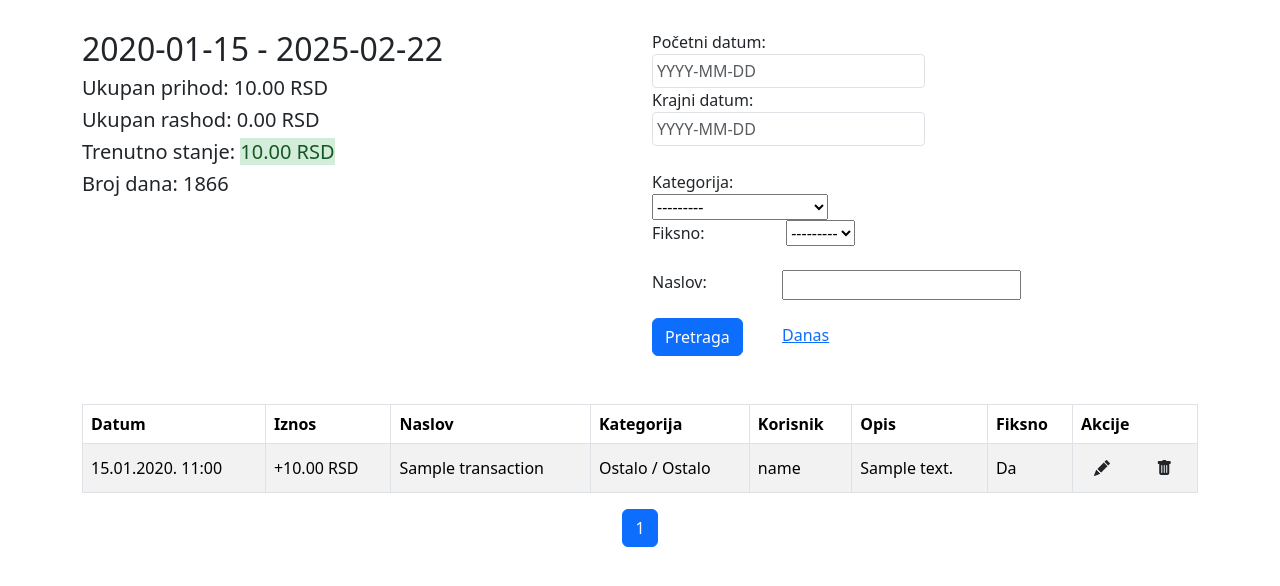
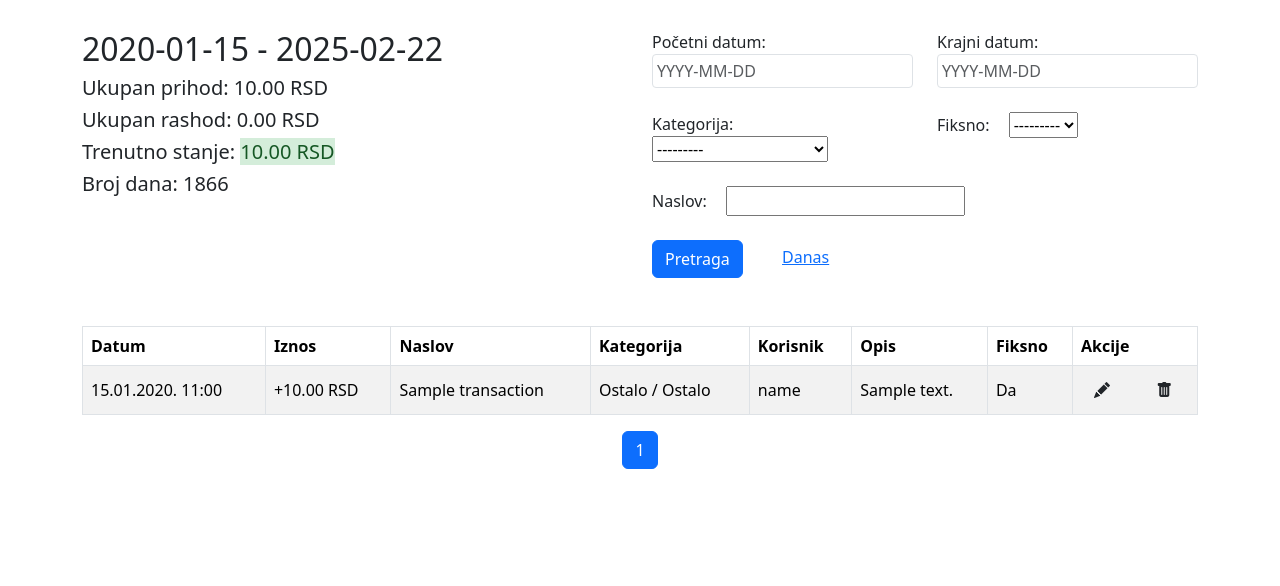
Before and after one commit to milos-zivanovic/wallet, a Django app: page /transactions/ in a window 1280 px wide. Shown: the part 59-645 px from the top of the page. Run offline with Django 4.2, Linux system fonts and the light colour scheme; a user stored in the database is signed in; data comes from the database, SQL or seed files in the repository; tables that the repository leaves empty hold one stand-in row (values such as "Sample post"); some libraries are stand-ins or nearby versions.

Commit message:
css changes on transactions filters form

```diff
--- a/static/css/styles.css
+++ b/static/css/styles.css
@@ -9,7 +9,7 @@
 }
 
 .basic-form label {
-    min-width: 130px;
+    margin-right: 15px;
 }
 
 .basic-form h2 {
--- a/transactions/filters.py
+++ b/transactions/filters.py
@@ -49,8 +49,7 @@ class TransactionFilter(django_filters.FilterSet):
     title = django_filters.CharFilter(
         field_name='title',
         lookup_expr='icontains',
-        label="Naslov",
-        widget=forms.TextInput(attrs={'style': 'position: absolute;'})
+        label='Naslov'
     )
 
     class Meta:
--- a/transactions/templates/transactions/transaction_overview.html
+++ b/transactions/templates/transactions/transaction_overview.html
@@ -14,37 +14,37 @@
     </div>
     <div class="col-md-6">
         <form method="get" class="mb-4 basic-form">
-            <div class="form-row" style="display: block ruby;">
-                <div class="form-group col-md-6">
+            <div class="row">
+                <div class="col-md-6">
                     {{ filterset.form.from_date.label_tag }}
                     {{ filterset.form.from_date }}
                 </div>
-                <div class="form-group col-md-6">
+                <div class="col-md-6">
                     {{ filterset.form.to_date.label_tag }}
                     {{ filterset.form.to_date }}
                 </div>
             </div>
             <br/>
-            <div class="form-row" style="display: block ruby;">
-                <div class="form-group col-md-6">
+            <div class="row">
+                <div class="col-md-6">
                     {{ filterset.form.category_group.label_tag }}
                     {{ filterset.form.category_group }}
                 </div>
-                <div class="form-group col-md-6">
+                <div class="col-md-6">
                     {{ filterset.form.is_fixed.label_tag }}
                     {{ filterset.form.is_fixed }}
                 </div>
             </div>
             <br/>
-            <div class="form-row" style="display: block ruby;">
-                <div class="form-group col-md-6">
+            <div class="row">
+                <div class="col-md-12">
                     {{ filterset.form.title.label_tag }}
                     {{ filterset.form.title }}
                 </div>
             </div>
             <br/>
-            <div class="form-row" style="display: block ruby;">
-                <div class="form-group col-md-12">
+            <div class="row">
+                <div class="col-md-12">
                     <input type="hidden" name="show" value="{{ show }}">
                     <button type="submit" class="btn btn-primary" style="margin-right: 35px;">Pretraga</button>
                     <a href="?from_date={{ current_date }}&to_date={{ current_date }}&category_group={{ category_group }}&is_fixed={{ is_fixed }}&title={{ title }}&show={{ show }}">Danas</a>
```
